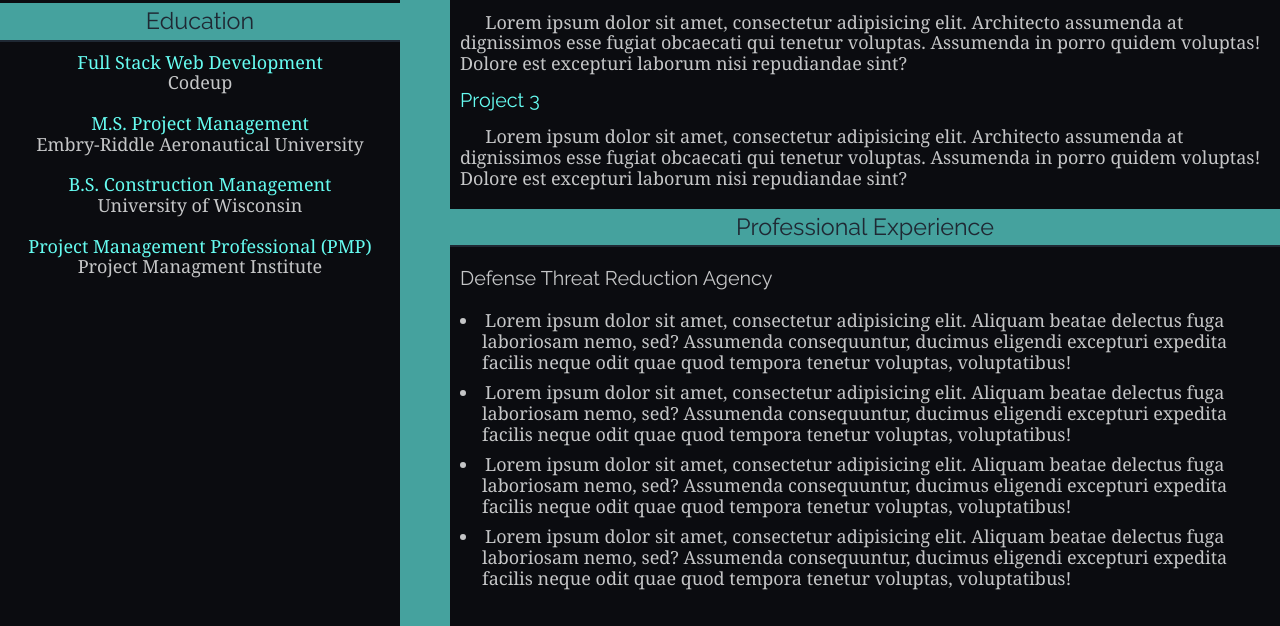
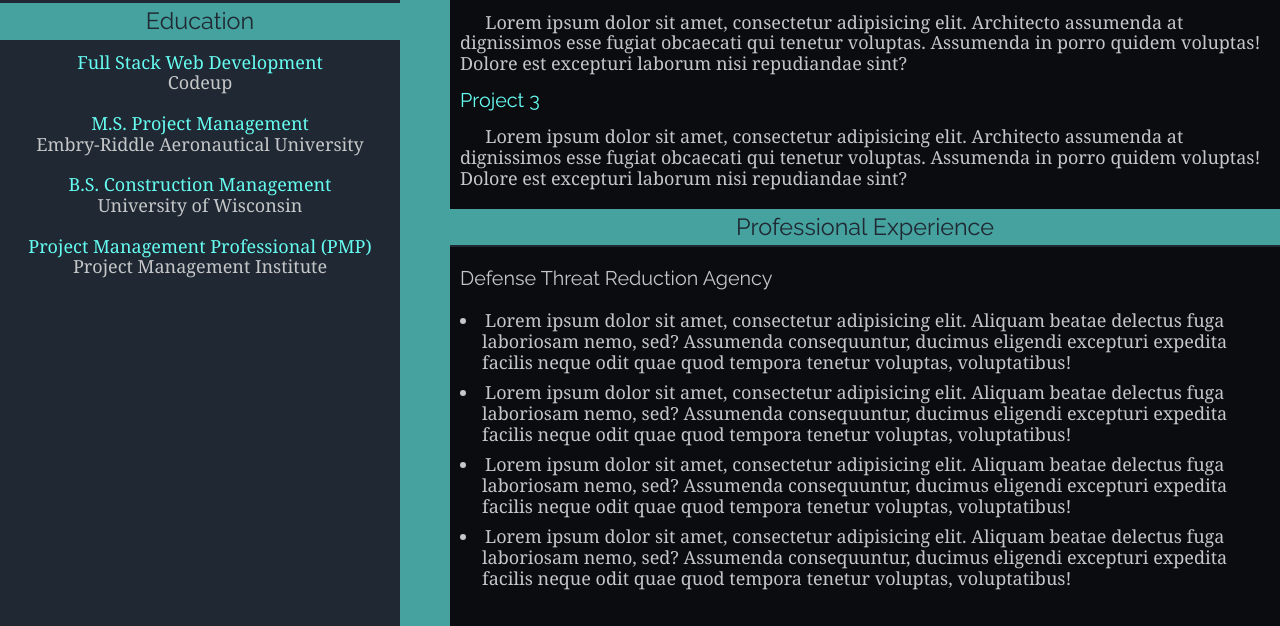
Before and after one commit to Lewis-Matt/Flexbox-Resume, a plain HTML site: page index.html in a window 1280 px wide. Shown: the part 474-1100 px from the top of the page. Drawn offline with nearby package versions, Linux system fonts and the light colour scheme.

Commit message:
Changed background color of aside for desktop

```diff
--- a/css/main.css
+++ b/css/main.css
@@ -223,6 +223,8 @@ footer {
     /*#mainContent {*/
     /*}*/
     #information {
+        /* Not sure if I like it black or this color */
+        background-color: #1f2833;
         border-right: solid #45a29e 50px;
         flex: 0 0 400px;
     }
--- a/index.html
+++ b/index.html
@@ -60,7 +60,7 @@
             </ul>
             <ul>
                 <li>Project Management Professional (PMP)</li>
-                <li>Project Managment Institute</li>
+                <li>Project Management Institute</li>
             </ul>
         </div>
     </aside>
```
